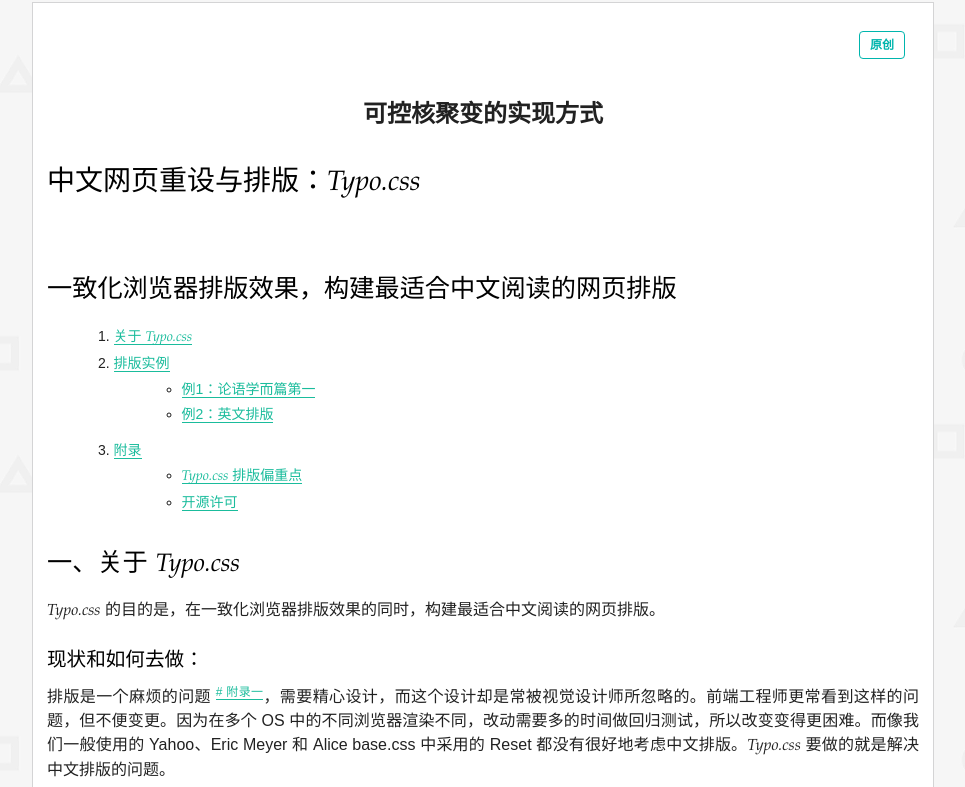
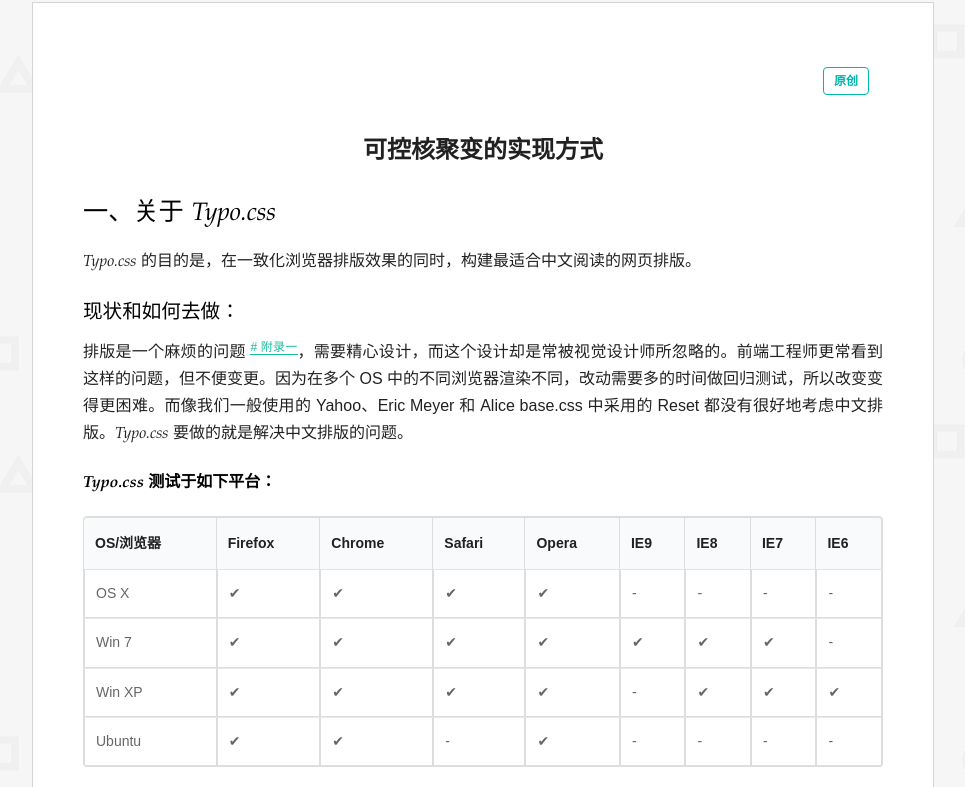
Before and after one commit to Timewithrain/MyBlog, a plain HTML site: page blog-front-end/blog.html in a window 1280 px wide. Shown: the part 798-1585 px from the top of the page, without its empty margins (157-1122 px from the left). Drawn offline with nearby package versions, Linux system fonts and the light colour scheme.

Commit message:
MyBlog front-end v1.7.6 des:blog page tocbot function is complete

```diff
--- a/blog-front-end/blog.html
+++ b/blog-front-end/blog.html
@@ -68,32 +68,12 @@
             <pre><code class="language-css">p{color: red}</code></pre>
             <pre><code class="language-java">System.out.println("Hello prism!");</code></pre>
             <pre><code class="language-c">printf("this really good");</code></pre>
-            <div class="ui attached segment">
+            <div class="ui attached segment padding-big">
                 <div class="ui right aligned basic segment">
                     <div class="ui teal basic label">原创</div>
                 </div>
                 <h2 class="ui center aligned header">可控核聚变的实现方式</h2>
                 <div id="content" class="typo typo-selection js-toc-content">
-
-<h1>中文网页重设与排版：<i class="serif">Typo.css</i></h1><br/>
-
-<h2 id="tagline" class="serif">一致化浏览器排版效果，构建最适合中文阅读的网页排版</h2>
-
-<ol id="table">
-  <li><a href="#section1">关于 <i class="serif">Typo.css</i></a></li>
-  <li><a href="#section2">排版实例</a>
-    <ul>
-      <li><a href="#section2-1">例1：论语学而篇第一</a></li>
-      <li><a href="#section2-2">例2：英文排版</a></li>
-    </ul>
-  </li>
-  <li><a href="#section3">附录</a>
-    <ul>
-      <li><a href="#appendix1"><i class="serif">Typo.css</i> 排版偏重点</a></li>
-      <li><a href="#appendix2">开源许可</a></li>
-    </ul>
-  </li>
-</ol>
 
 <h2 id="section1">一、关于 <i class="serif">Typo.css</i></h2>
 
@@ -104,7 +84,7 @@
   Yahoo、Eric Meyer 和 Alice base.css 中采用的 Reset 都没有很好地考虑中文排版。<i class="serif">Typo.css</i> 要做的就是解决中文排版的问题。</p>
 
 <p><strong><i class="serif">Typo.css</i> 测试于如下平台：</strong></p>
-<table summary="Typo.css 的测试平台列表">
+<table class="ui table" summary="Typo.css 的测试平台列表">
   <thead>
   <tr>
     <th>OS/浏览器</th>
@@ -430,11 +410,6 @@ h5,h6{font-size:1em;}
         </div>
     </div>
 
-    <div class="uicategory flowing popup transition hidden">
-        <ol class="js-toc">
-        </ol>
-    </div>
-
     <div class="padding-middle pos-fixed pos-right-bottom">
         <div class="ui vertical icon buttons">
             <button id="categoryButton" class="ui teal button">目录</button>
@@ -442,6 +417,12 @@ h5,h6{font-size:1em;}
             <button class="ui teal icon button"><i class="weixin icon"></i></button>
             <a href="#" class="ui teal icon button"><i class="chevron up icon"></i></a>
         </div>
+    </div>
+
+    <!-- 生成的目录列表 -->
+    <div id="popuped-toc" class="ui toc-container flowing popup transition hidden">
+      <ol class="js-toc">
+      </ol>
     </div>
 
     <!-- 底部footer -->
@@ -487,7 +468,7 @@ h5,h6{font-size:1em;}
 <!-- 引入prism语法检测 -->
 <script src="static/lib/prism/prism.js"></script>
 <!-- 引入tocbot目录生成插件 -->
-<script src="static/static/lib/tocbot/tocbot-4.3.1/dist/tocbot.min.js"></script>
+<script src="static/lib/tocbot/tocbot-4.3.1/dist/tocbot.min.js"></script>
 <script src="static/js/index.js"></script>
 
 </body>
--- a/blog-front-end/static/css/index.css
+++ b/blog-front-end/static/css/index.css
@@ -35,6 +35,10 @@ body{
     color: #cccccc;
 }
 
+#popuped-toc{
+    width: 250px;
+}
+
 /***************uitilities*****************/
 /* 在移动端显现，PC端隐藏 */
 .mobile-show{
@@ -58,7 +62,12 @@ body{
     }
 }
 
-
+.typo p{
+    font-size: 16px;
+    font-weight: 300;
+    line-height: 1.7;
+    text-align: justify;
+}
 
 .container-width{
     max-width: 900px !important;
@@ -76,8 +85,8 @@ body{
 }
 
 .pos-right-bottom{
-    bottom: 0px !important;
-    right: 0px !important;
+    bottom: 0 !important;
+    right: 0 !important;
 }
 
 .pos-fixed{
@@ -87,6 +96,10 @@ body{
 
 .show-inline{
     display: inline;
+}
+
+.padding-big{
+    padding: 50px !important;
 }
 
 .padding-middle{
--- a/blog-front-end/static/js/index.js
+++ b/blog-front-end/static/js/index.js
@@ -15,13 +15,13 @@ $(function(){
     });
 
     tocbot.init({
-        tocSelector: 'js-toc',
-        contentSelector: 'js-toc-content',
-        headingSelector: 'h1 h2 h3',
+        tocSelector: '.js-toc',
+        contentSelector: '.js-toc-content',
+        headingSelector: 'h1, h2, h3',
     });
 
     $("#categoryButton").popup({
-        popup: $(".category.popup"),
+        popup: $(".toc-container.popup"),
         on: "click",
         position: 'left center'
     });
```
Also changed, not shown: blog-front-end/static/lib/tocbot/tocbot-4.3.1/dist/tocbot.css.
